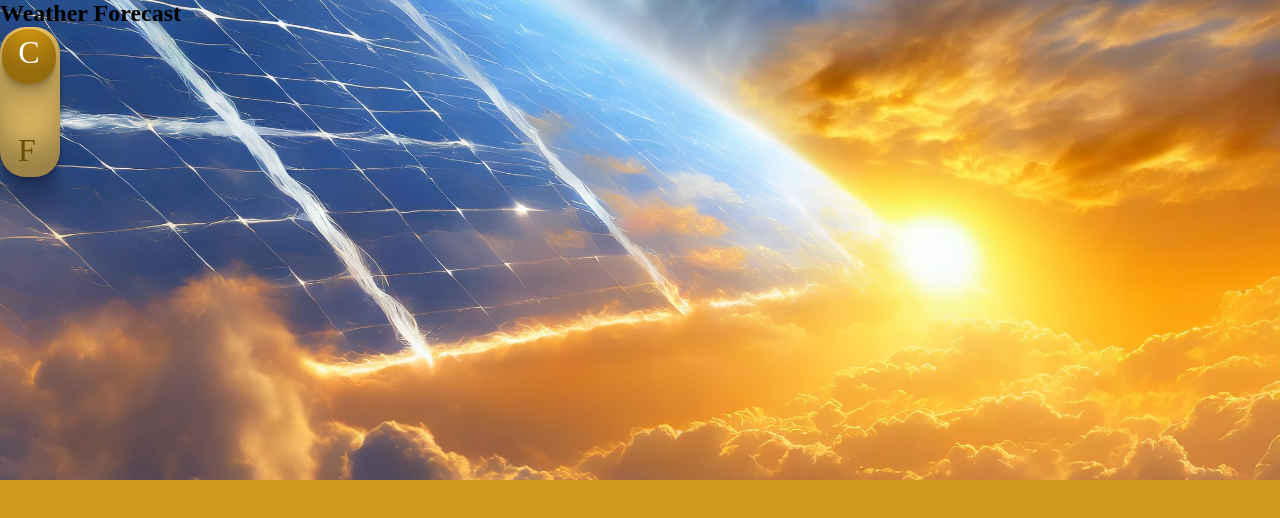
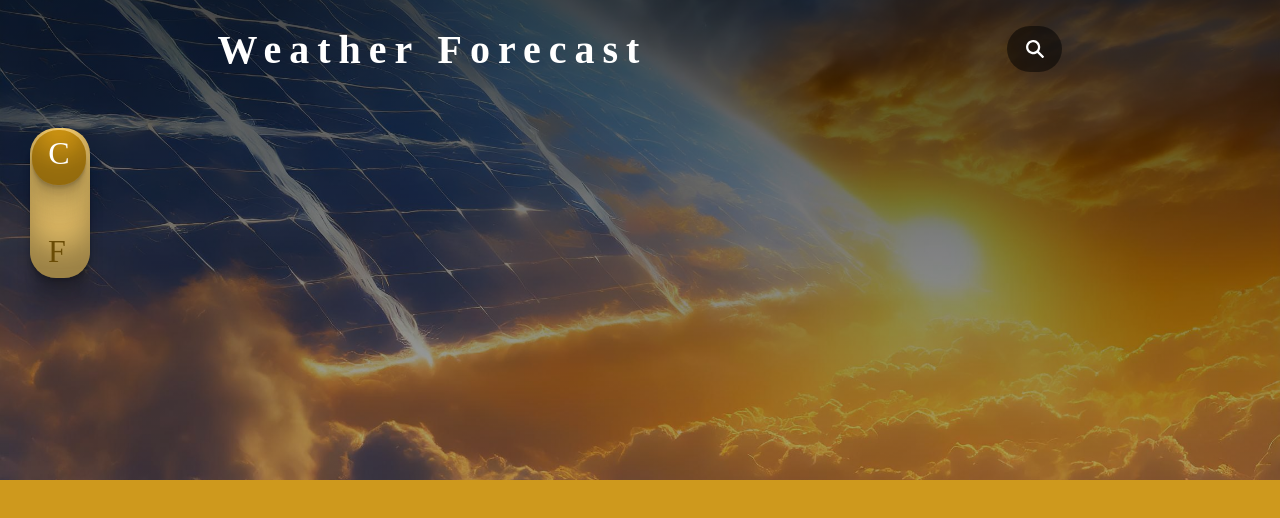
Before and after one commit to MohdWaqi/weatherforecast, a React (Vite) app: page / in a window 1280 px wide. Shown: the top 518 px of the page. Built offline with nearby package versions, Linux system fonts and the light colour scheme.

Commit message:
navbar completion

```diff
--- a/src/Components/NavBar.css
+++ b/src/Components/NavBar.css
@@ -0,0 +1,32 @@
+nav, nav >div{
+    display:flex;
+}
+nav{
+    margin:0 15%;
+    justify-content:space-between;
+    padding:2%
+}
+nav >div{
+    background-color:rgba(0,0,0,0.5);
+    height:30px;
+    padding:1% 1.5%;
+    border-radius:30px;
+}
+
+
+nav input{
+    width:250px;
+    background-color:transparent;
+    border: none;
+    border-bottom: 2px solid gray;
+    font-size:1.1rem;
+    color:lightgray;
+}
+nav input:focus{
+    outline: none
+}
+nav > h1{
+    font-size: 2.5rem;
+    color:white;
+    letter-spacing:8px
+}
--- a/src/Components/NavBar.jsx
+++ b/src/Components/NavBar.jsx
@@ -1,10 +1,16 @@
-import React from 'react'
+import React, { useState } from 'react'
+import "./Navbar.css"
+import search from "../assets/search.svg"
 
 const NavBar = () => {
+    const [isSearch, setSearch] = useState(false)
   return (
     <nav>
         <h1>Weather Forecast</h1>
-
+        <div onMouseEnter={()=>{setSearch(true)}} onMouseLeave={()=>{setSearch(false)}}>
+            {isSearch&&<input/>}
+            <img src={search} alt='search'/>
+        </div>
     </nav>
   )
 }
--- a/src/index.css
+++ b/src/index.css
@@ -4,7 +4,7 @@
 .app > div {
   width: 100%;
   height: 60vh;
-  background-image: url("./assets/cover.jpg");
+  background-image: linear-gradient( rgba(0, 0, 0, 0.7), rgba(0, 0, 0, 0.3) ),url("./assets/cover.jpg");
   background-size: 100%;
   background-position: 30% 75%;
   background-color: rgba(0,0,0,0.3)
@@ -18,7 +18,7 @@ div.btn-container{
   display: table-cell;
   vertical-align: middle;
   text-align: center;
-
+  padding:50%
 }
 
 
--- a/src/main.jsx
+++ b/src/main.jsx
@@ -3,8 +3,4 @@ import ReactDOM from 'react-dom/client'
 import App from './App.jsx'
 import './index.css'
 
-ReactDOM.createRoot(document.getElementById('root')).render(
-
-    <App />
-
-)
+ReactDOM.createRoot(document.getElementById('root')).render(<App />)
```
Also changed, not shown: src/assets/search.svg (added).
